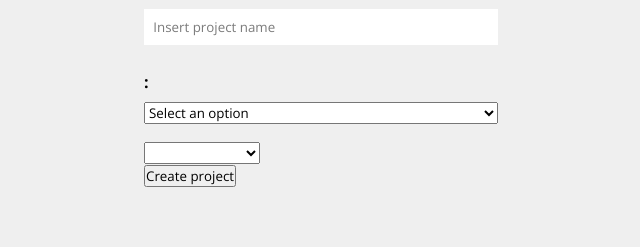
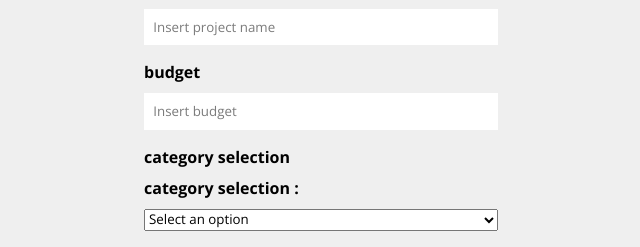
Before and after one commit to LeandroBonatto/cost, a React (Create React App) app in the folder costs/: page /newproject in a window 1280 px wide. Shown: the part 184-431 px from the top of the page, without its empty margins (319-959 px from the left). Built offline with nearby package versions, Linux system fonts and the light colour scheme.

Commit message:
Update ProjectForm.js

```diff
--- a/costs/src/components/pages/project/ProjectForm.js
+++ b/costs/src/components/pages/project/ProjectForm.js
@@ -12,12 +12,13 @@ function ProjectForm() {
                 name="name"
                 placeholder="Insert project name"
             />
-            <Select />
-            <div>
-                <select name="category_id">
-                    <option disabled>Select category</option>
-                </select>
-            </div>
+            <Input
+                type="number"
+                text="budget"
+                name="name"
+                placeholder="Insert budget"
+            />
+            <Select name="category_id" text="category selection " />
             <div>
                 <input type="submit" value="Create project" />
             </div>
```
